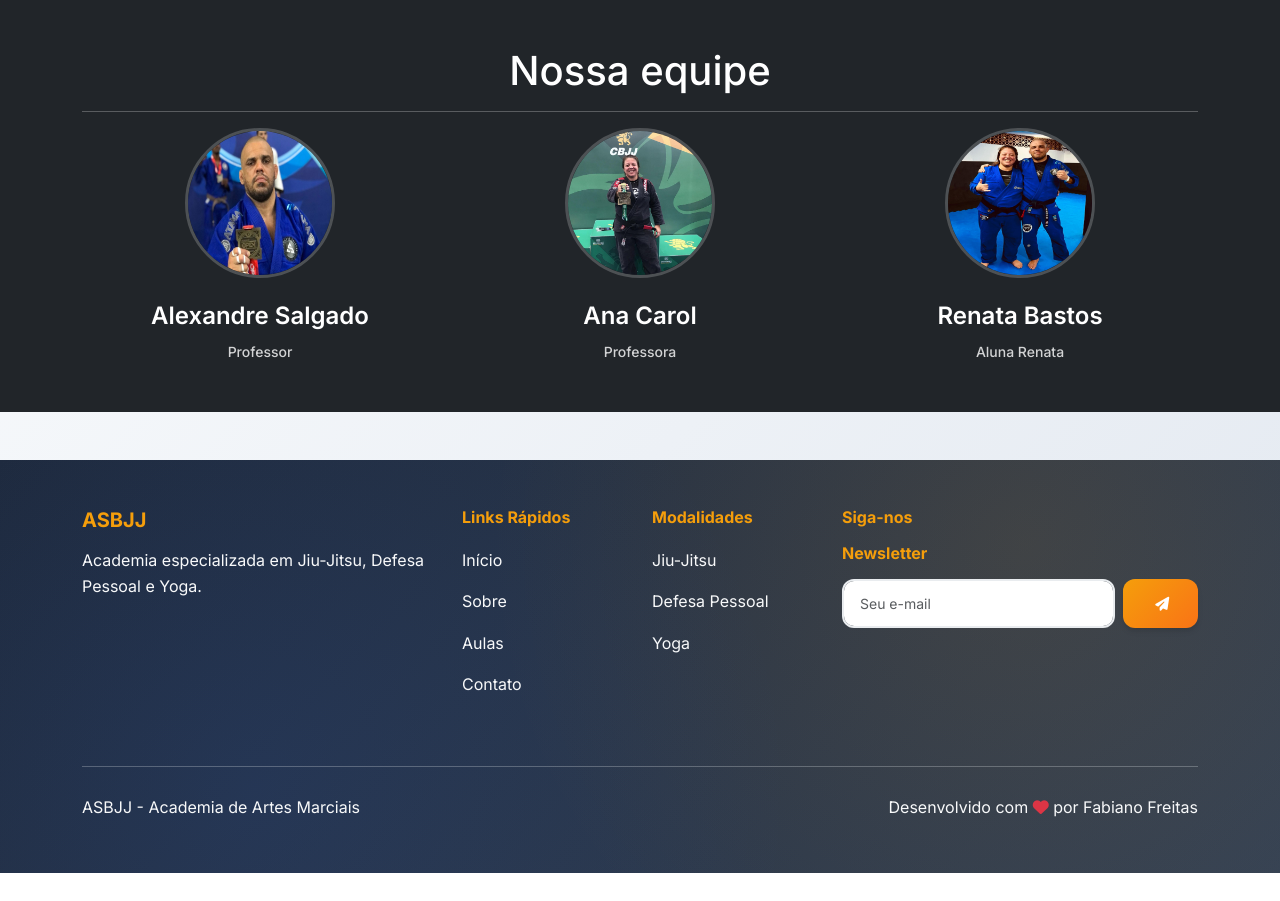
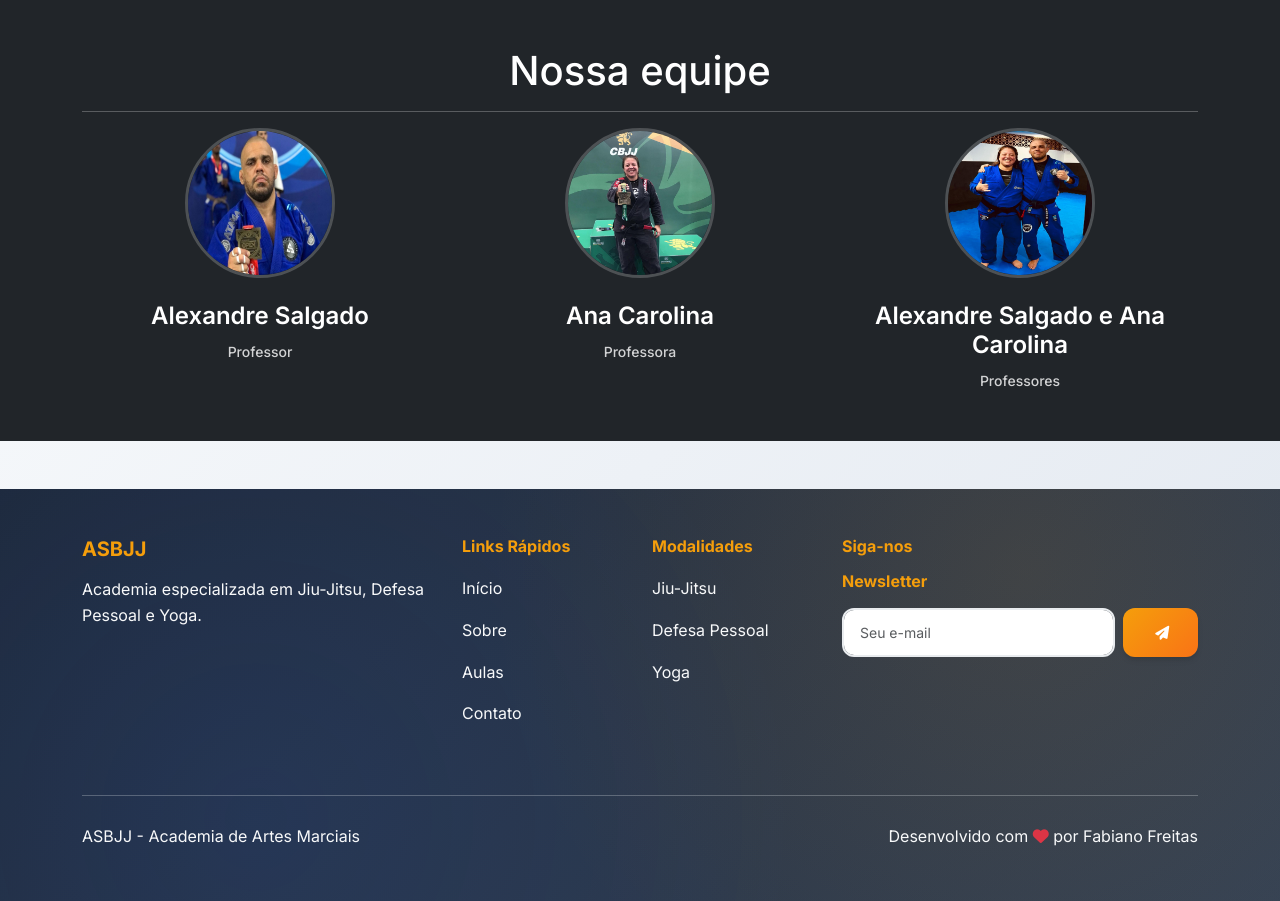
Before and after one commit to fabianosf/asbjj, a Django app: page /contato/ in a window 1280 px wide. Shown: the part 730-1631 px from the top of the page. Before the commit the page ends 1603 px from the top, so only its background shows below. Run offline with Django 5.2, Linux system fonts and the light colour scheme; data that the repository does not hold is empty; some libraries are stand-ins or nearby versions.

Commit message:
Update teacher names in contact page - Ana Carolina and Alexandre Salgado

```diff
--- a/core/templates/core/contato.html
+++ b/core/templates/core/contato.html
@@ -112,13 +112,13 @@
             </div>
             <div class="col-md-4 staff-member">
                 <img src="{% static 'img/ana.jpg' %}" alt="Ana Carol" class="img-fluid rounded-circle mb-2">
-                <h4>Ana Carol</h4>
+                <h4>Ana Carolina</h4>
                 <small>Professora</small>
             </div>
             <div class="col-md-4 staff-member">
                 <img src="{% static 'img/professores.jpg' %}" alt="Alexandre Salgado e Ana Carolina" class="img-fluid rounded-circle mb-2">
-                <h4>Renata Bastos</h4>
-                <small>Aluna Renata</small>
+                <h4>Alexandre Salgado e Ana Carolina</h4>
+                <small>Professores</small>
             </div>
         </div>
     </div>
```
